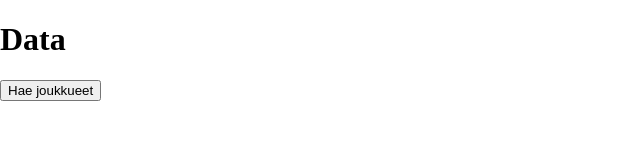
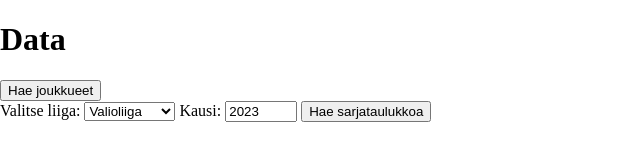
Before and after one commit to Limbbuu/sportsdata_API, a plain HTML site: page index.html in a window 1280 px wide. Shown: the whole page, without its empty margins (0-640 px from the left). Drawn offline with Linux system fonts and the light colour scheme.

Commit message:
lisätty hakutoiminto muutamlla liigaesimerkillä

```diff
--- a/index.html
+++ b/index.html
@@ -12,6 +12,23 @@
   <button id="fetch-teams">Hae joukkueet</button>
   <div id="teams-list"></div>
 
+  <label for="league">Valitse liiga:</label>
+  <select id="league">
+    <option value="39">Valioliiga</option>
+    <option value="140">La Liga</option>
+    <option value="78">Bundesliiga</option>
+  </select>
+
+  <label for="season">Kausi:</label>
+  <input type="number" id="season" value="2023" min="2000" max="2026" />
+
+  <button id="standings-btn">Hae sarjataulukkoa</button>
+  <table id="standings-table"></table>
+
+
+
+
   <script type="module" src="js/getData.js" defer></script>
+  <script type="module" src="js/getStandings.js" defer></script>
 </body>
 </html>
```
